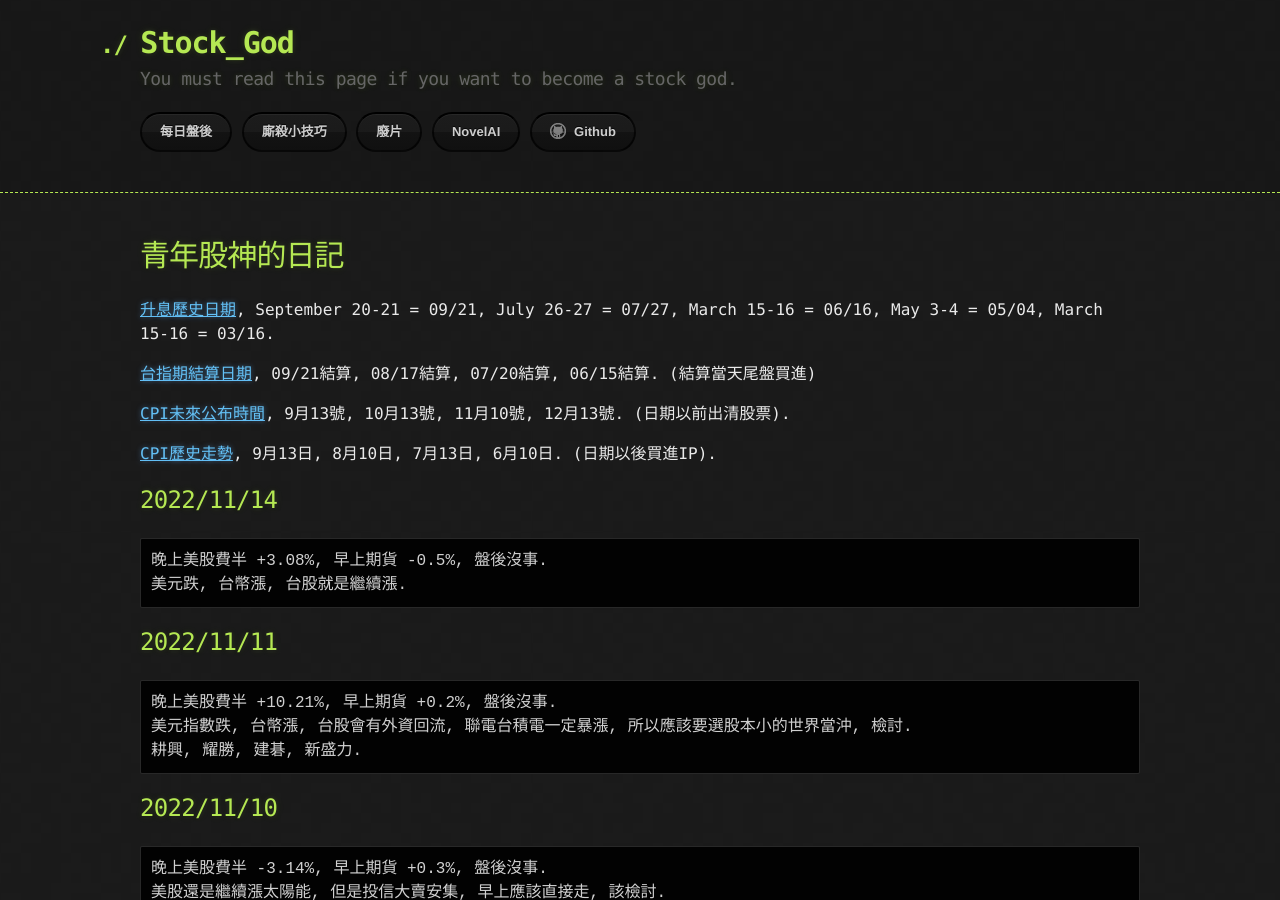
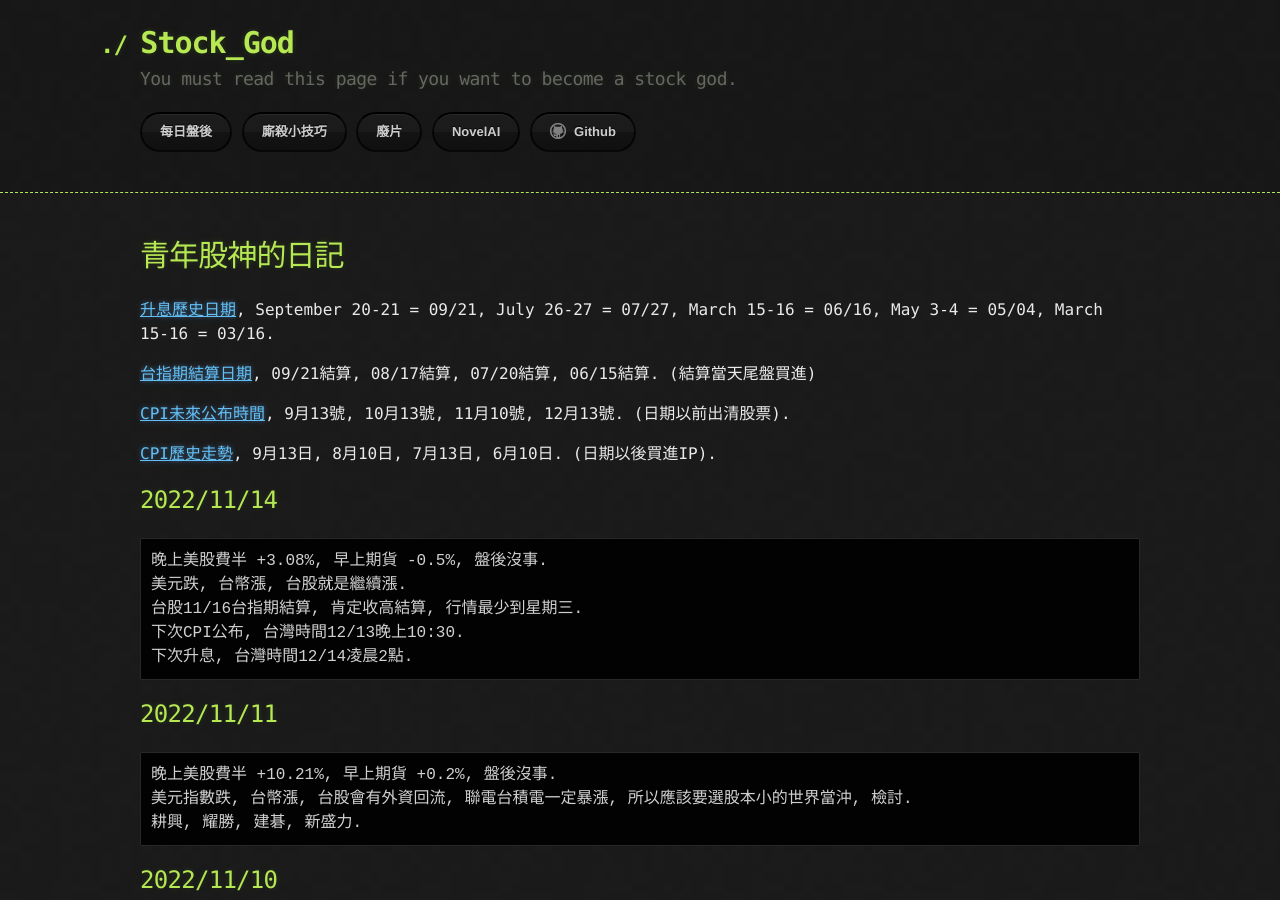
Before and after one commit to lepg5487/Stock_God, a Jekyll site: the page built from index.md, in a window 1280 px wide and 900 px high. Built offline with Jekyll 4.4.1, drawn with Linux system fonts in a browser that asks for light colours; our own code applies the rules of GitHub Pages for plain Markdown files.

Commit message:
Update index.md

````diff
--- a/index.md
+++ b/index.md
@@ -16,6 +16,9 @@ layout: testlayouts
 ```
 晚上美股費半 +3.08%, 早上期貨 -0.5%, 盤後沒事.
 美元跌, 台幣漲, 台股就是繼續漲.
+台股11/16台指期結算, 肯定收高結算, 行情最少到星期三.
+下次CPI公布, 台灣時間12/13晚上10:30.
+下次升息, 台灣時間12/14凌晨2點.
 ```
 
 ## 2022/11/11
````
